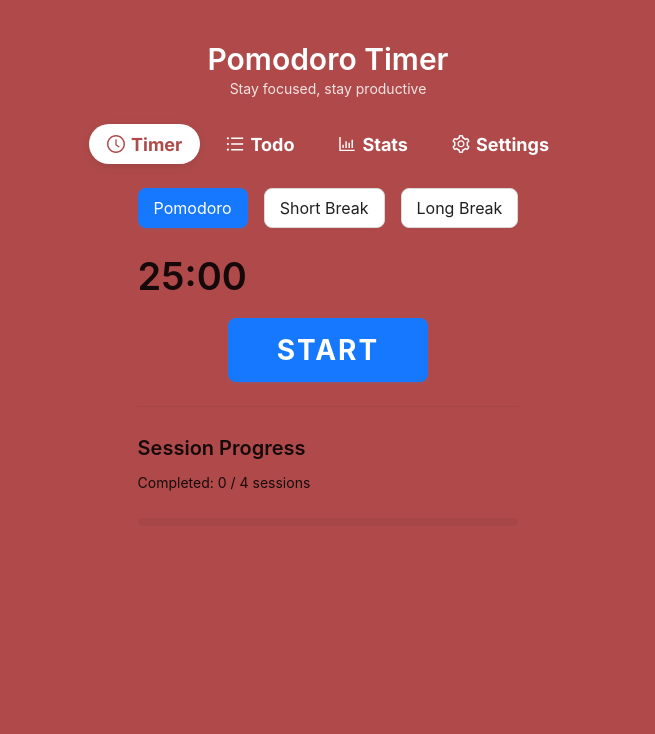
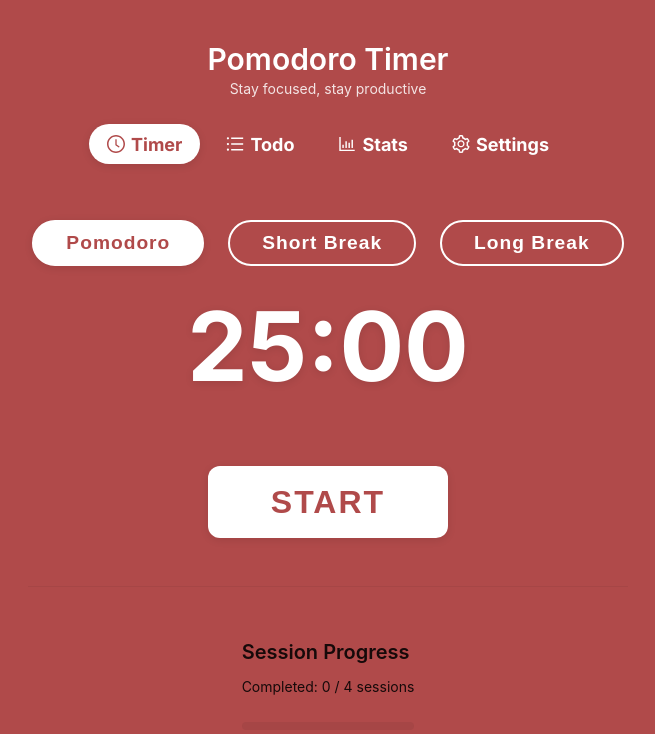
Before and after one commit to maxyzli/pomodoro-timer, a React (Vite) app: page / in a window 1280 px wide. Shown: the top 734 px of the page, without its empty margins (320-975 px from the left). Built offline with nearby package versions, Linux system fonts and the light colour scheme.

Commit message:
refactor: migrate timer page, mode tabs, timer display, and start button to styled-components

```diff
--- a/src/App.tsx
+++ b/src/App.tsx
@@ -73,6 +73,80 @@ const NavTab = styled.div<{ active?: boolean }>`
   display: flex;
   align-items: center;
   height: 40px;
+`;
+
+// Styled-components for timer page
+const TimerContainer = styled.div`
+  display: flex;
+  flex-direction: column;
+  align-items: center;
+  margin-top: 32px;
+`;
+
+const ModeTabs = styled.div`
+  display: flex;
+  justify-content: center;
+  margin-bottom: 32px;
+  gap: 16px;
+`;
+
+const ModeTab = styled.button<{ active?: boolean }>`
+  font-size: 1.2rem;
+  font-weight: 700;
+  letter-spacing: 1px;
+  padding: 10px 32px;
+  border-radius: 24px;
+  background: ${({ active }) => (active ? '#fff' : 'transparent')};
+  color: ${({ active }) => (active ? '#b04a4a' : '#fff')};
+  border: 2px solid #fff;
+  transition: background 0.2s, color 0.2s;
+  box-shadow: ${({ active }) => (active ? '0 2px 8px rgba(0,0,0,0.10)' : 'none')};
+  cursor: pointer;
+  outline: none;
+  margin: 0 4px;
+  &:disabled {
+    opacity: 0.6;
+    cursor: not-allowed;
+  }
+`;
+
+const TimerDisplay = styled.div`
+  text-align: center;
+  margin-bottom: 24px;
+`;
+
+const TimeText = styled.div`
+  font-size: 6rem;
+  font-weight: 900;
+  color: #fff;
+  margin-bottom: 16px;
+  text-shadow: 0 2px 8px rgba(0,0,0,0.10);
+  white-space: nowrap;
+  line-height: 1;
+`;
+
+const StartButton = styled.button`
+  background: #fff;
+  color: #b04a4a;
+  border: none;
+  font-size: 2rem;
+  font-weight: 900;
+  border-radius: 12px;
+  box-shadow: 0 2px 8px rgba(0,0,0,0.10);
+  transition: background 0.2s;
+  width: 240px;
+  height: 72px;
+  margin: 32px 0 24px 0;
+  letter-spacing: 2px;
+  cursor: pointer;
+  &:hover, &:focus {
+    background: #ffeaea;
+    color: #b04a4a;
+  }
+  &:disabled {
+    opacity: 0.6;
+    cursor: not-allowed;
+  }
 `;
 
 const App: React.FC = () => {
@@ -268,98 +342,46 @@ const App: React.FC = () => {
   };
 
   const renderTimerPage = () => (
-    <div className="timer-card">
-      {/* Mode Selector - now above timer */}
-      <div className="mode-selector mode-tabs">
-        <Space size="middle">
-          <Button
-            type={state.currentMode === 'work' ? 'primary' : 'default'}
-            size="large"
-            className="mode-tab"
+    <TimerContainer>
+      <ModeTabs>
+        <ModeTab
+          active={state.currentMode === 'work'}
           onClick={() => handleModeSwitch('work')}
           disabled={state.isRunning}
         >
           Pomodoro
-          </Button>
-          <Button
-            type={state.currentMode === 'short-break' ? 'primary' : 'default'}
-            size="large"
-            className="mode-tab"
+        </ModeTab>
+        <ModeTab
+          active={state.currentMode === 'short-break'}
           onClick={() => handleModeSwitch('short-break')}
           disabled={state.isRunning}
         >
           Short Break
-          </Button>
-          <Button
-            type={state.currentMode === 'long-break' ? 'primary' : 'default'}
-            size="large"
-            className="mode-tab"
+        </ModeTab>
+        <ModeTab
+          active={state.currentMode === 'long-break'}
           onClick={() => handleModeSwitch('long-break')}
           disabled={state.isRunning}
         >
           Long Break
-          </Button>
-        </Space>
-      </div>
-
-      {/* Timer Display */}
-      <div className="timer-display">
-        <Title level={1} className="time-display focus-style">
-          {formatTime(state.timeLeft)}
-        </Title>
-      </div>
-
-      {/* Current Focus Task - Only show during work sessions */}
-      {currentFocusTask && state.currentMode === 'work' && (
-        <Card
-          size="small"
-          className="focus-task-card"
-          style={{ marginBottom: 24, background: 'linear-gradient(135deg, #667eea 0%, #764ba2 100%)' }}
-        >
-          <Text strong style={{ color: 'white', display: 'block', marginBottom: 8 }}>
-            Current Focus:
-          </Text>
-          <Text style={{ color: 'white', fontSize: '16px' }}>
-            {currentFocusTask}
-          </Text>
-        </Card>
-      )}
-
-      {/* Controls - show only START if not running, else show Pause/Reset */}
-      <div className="controls" style={{ textAlign: 'center', marginBottom: 24 }}>
+        </ModeTab>
+      </ModeTabs>
+      <TimerDisplay>
+        <TimeText>{formatTime(state.timeLeft)}</TimeText>
+      </TimerDisplay>
       {!state.isRunning ? (
-          <Button
-            type="primary"
-            size="large"
-            className="start-btn"
-            style={{ fontSize: 28, height: 64, width: 200, fontWeight: 700, letterSpacing: 2 }}
-            onClick={handleStartClick}
-          >
-            START
-          </Button>
+        <StartButton onClick={handleStartClick}>START</StartButton>
       ) : (
-          <Space size="large">
-            <Button
-              size="large"
-              icon={<PauseCircleOutlined />}
-              onClick={pauseTimer}
-            >
+        <Space size="large" style={{ margin: '32px 0 24px 0' }}>
+          <Button size="large" icon={<PauseCircleOutlined />} onClick={pauseTimer}>
             Pause
           </Button>
-            <Button
-              size="large"
-              icon={<ReloadOutlined />}
-              onClick={handleTimerReset}
-            >
+          <Button size="large" icon={<ReloadOutlined />} onClick={handleTimerReset}>
             Reset
           </Button>
         </Space>
       )}
-      </div>
-
       <Divider />
-
-      {/* Session Tracker */}
       <div className="session-tracker">
         <Title level={4}>Session Progress</Title>
         <Text>
@@ -372,7 +394,7 @@ const App: React.FC = () => {
           style={{ marginTop: 16 }}
         />
       </div>
-    </div>
+    </TimerContainer>
   );
 
   const renderSettingsPage = () => (
```
Lines whose indentation alone changed are shown as unchanged.
